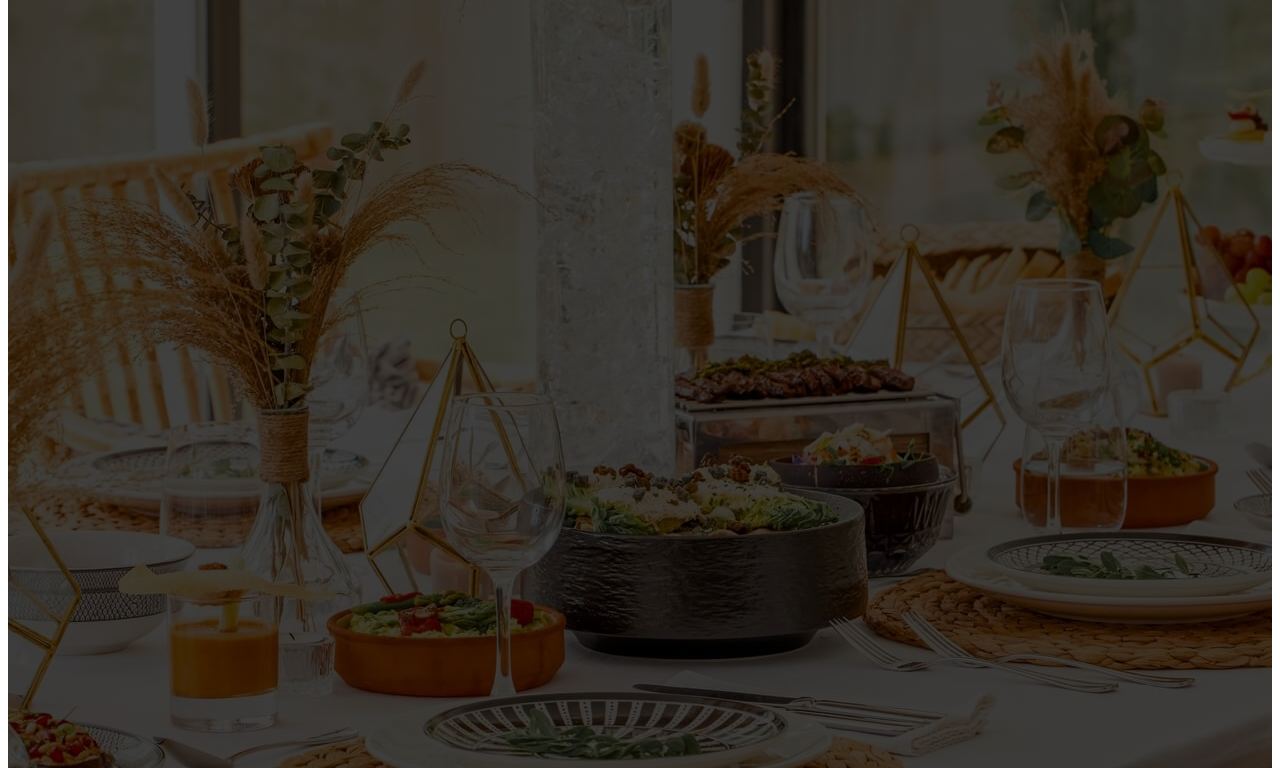
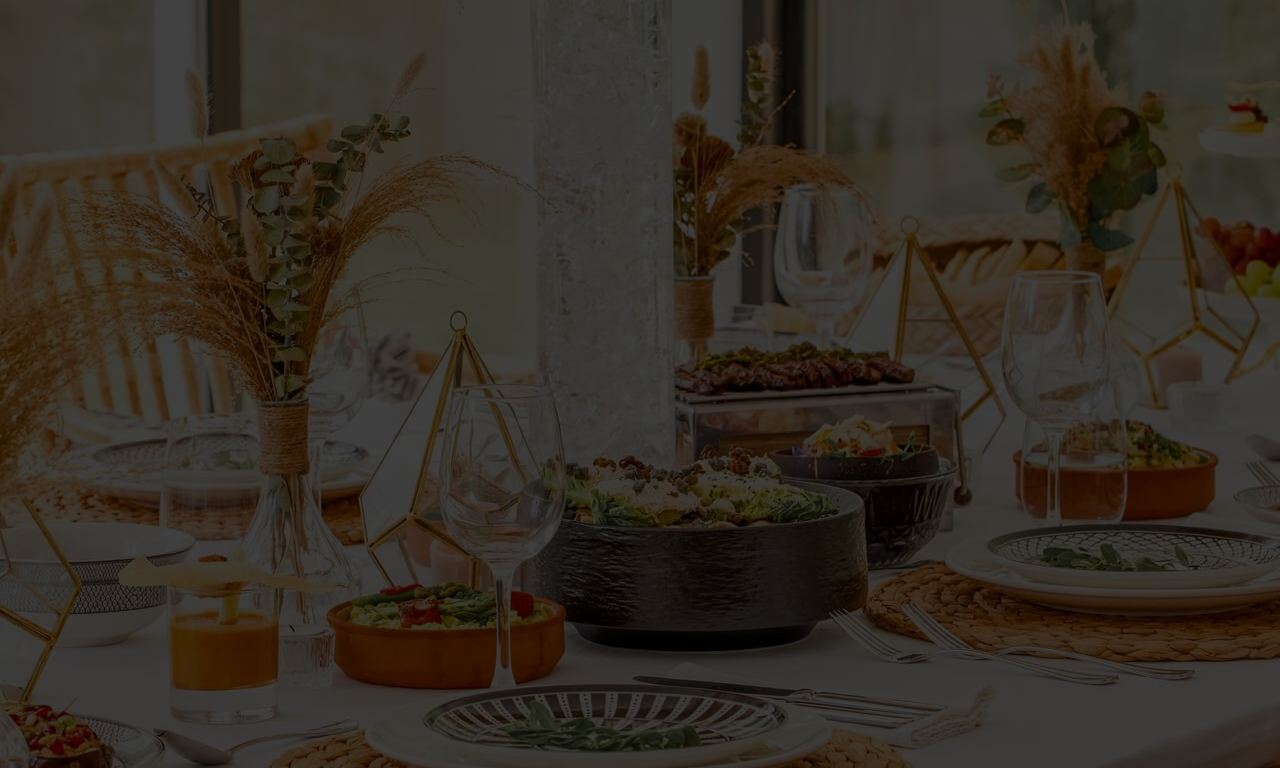
Before and after one commit to Lesetja-Malapane/catering_company, a plain HTML site: page index.html in a window 1280 px wide. Shown: the part 130-898 px from the top of the page. Drawn offline with Linux system fonts and the light colour scheme.

Commit message:
margin 0 and padding 0 for pages added to css

```diff
--- a/style.css
+++ b/style.css
@@ -1,4 +1,10 @@
 @import url('https://fonts.googleapis.com/css2?family=Dancing+Script:wght@400..700&family=Montserrat:ital,wght@0,100..900;1,100..900&family=Parisienne&family=Roboto:ital,wght@0,100..900;1,100..900&display=swap');
+
+body{
+    padding: 0;
+    margin: 0;
+    font-family: 'Montserrat';
+}
 
 a {
     text-decoration: none;
--- a/styles/about_eurez.css
+++ b/styles/about_eurez.css
@@ -1,4 +1,10 @@
 @import url('https://fonts.googleapis.com/css2?family=Dancing+Script:wght@400..700&family=Montserrat:ital,wght@0,100..900;1,100..900&family=Parisienne&family=Roboto:ital,wght@0,100..900;1,100..900&display=swap');
+
+body{
+    padding: 0;
+    margin: 0;
+    font-family: 'Montserrat';
+}
 
 a {
     text-decoration: none;
```
